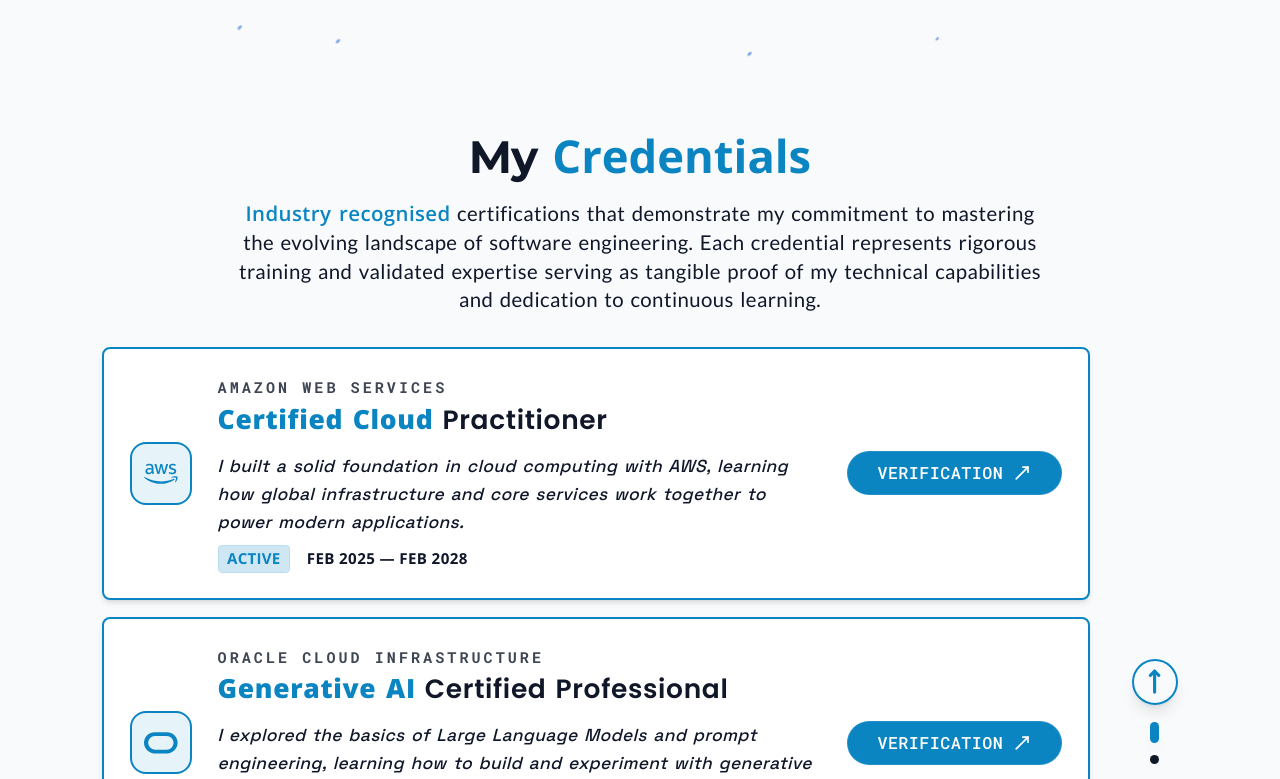
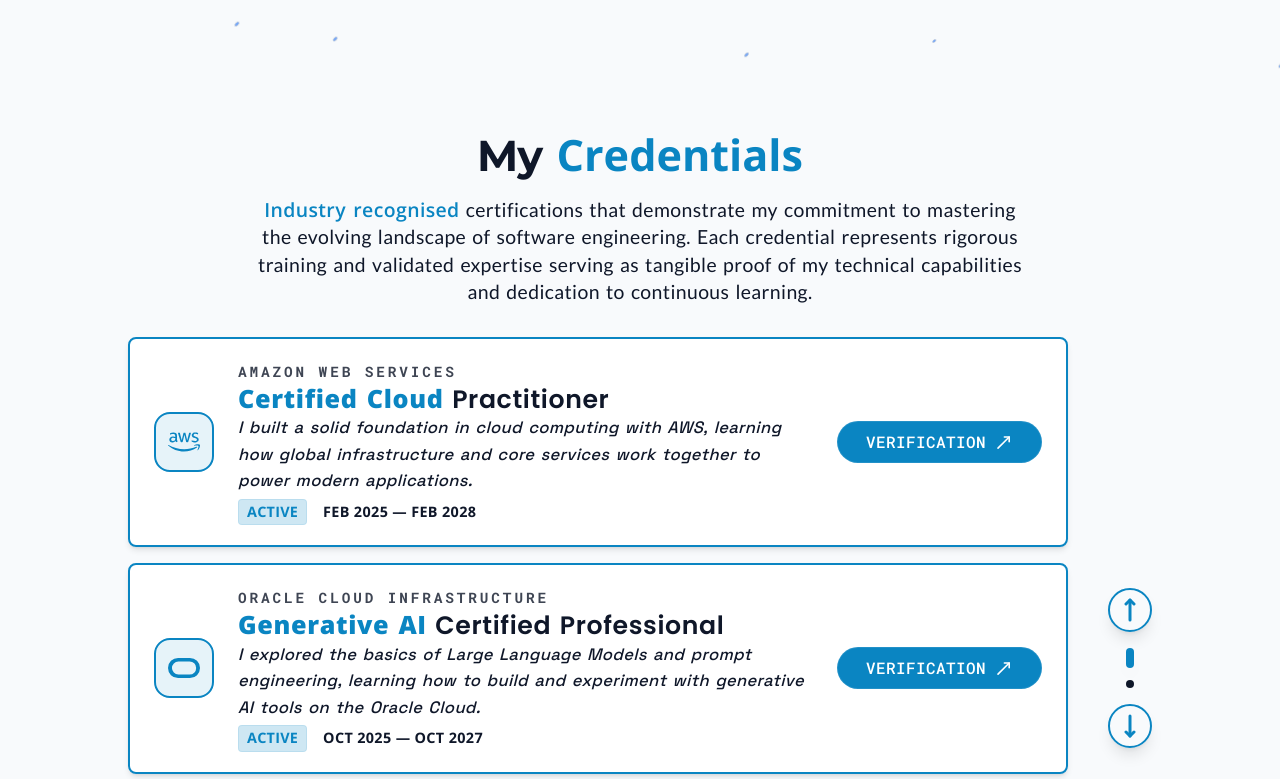
Before and after one commit to ERSA-14/ERSA_portfolio, a React (Vite) app: page / in a window 1280 px wide. Shown: the part 720-1499 px from the top of the page. Built offline with nearby package versions, Linux system fonts and the light colour scheme; a web font is replaced by a local one.

Commit message:
minor fixes with UI/ux

```diff
--- a/src/components/Certifications.jsx
+++ b/src/components/Certifications.jsx
@@ -127,21 +127,21 @@
             {visibleCerts.map((cert, index) => (
               <div
                 key={index}
-                className="bg-card gradient-border p-4 md:p-6 rounded-xl shadow-md card-hover flex flex-col md:flex-row items-center gap-4 md:gap-6 group relative overflow-hidden transition-all duration-300 border border-border/50 w-full animate-in fade-in slide-in-from-bottom-4 duration-500"
+                className="bg-card gradient-border py-4 px-4 md:py-5 md:px-6 rounded-xl shadow-md card-hover flex flex-col md:flex-row items-center gap-4 md:gap-6 group relative overflow-hidden transition-all duration-300 border border-border/50 w-full animate-in fade-in slide-in-from-bottom-4 duration-500"
               >
                 {/* Icon Container */}
                 <div className="relative border-2 border-primary p-4 md:p-3 bg-primary/10 rounded-xl text-primary shadow-[0_0_10px_rgba(var(--primary),0.1)] transition-transform duration-500 shrink-0">
                   {cert.icon}
                 </div>
 
-                <div className="relative z-10 flex-1 text-center md:text-left flex flex-col justify-center gap-1">
+                <div className="relative z-10 flex-1 text-center md:text-left flex flex-col justify-center gap-0">
                   <div>
                     <span className="text-xs md:text-sm font-bold tracking-[.2em] uppercase opacity-80 leading-none font-['Roboto_Mono']">
                       {cert.issuer}
                     </span>
                   </div>
 
-                  <h3 className="text-xl md:text-2xl font-bold leading-tight font-['Poppins'] tracking-wide">
+                  <h3 className="text-xl md:text-2xl font-bold leading-tight font-['Poppins'] tracking-wide mb-0">
                     {cert.title
                       .split(
                         /(Certified Cloud|Generative AI|Data Science|AI Vector Search|Migration Architect)/
--- a/src/components/Contact.jsx
+++ b/src/components/Contact.jsx
@@ -158,7 +158,7 @@
       key="message"
       className="group bg-card gradient-border rounded-lg overflow-hidden shadow-sm card-hover flex flex-col relative z-20 h-full p-4"
     >
-      <h3 className="text-2xl md:text-3xl font-bold mb-4 text-center font-['Poppins']">
+      <h3 className="text-xl md:text-2xl font-bold mb-4 text-center font-['Poppins']">
         Send a<span className="text-primary"> Message</span>
       </h3>
       <form
--- a/src/index.css
+++ b/src/index.css
@@ -207,35 +207,35 @@
   /* Mobile phones - smallest screens */
   @media (max-width: 640px) {
     html {
-      font-size: 0.925rem; /* ~14.8px - Reduced from 16px for better density */
+      font-size: 0.8rem; /* ~12.8px - 15% smaller for mobile */
     }
   }
 
   /* Tablets portrait and small tablets */
   @media (min-width: 641px) and (max-width: 768px) {
     html {
-      font-size: 0.95rem; /* ~15.2px */
+      font-size: 0.85rem; /* ~13.6px - 15% smaller for small tablets */
     }
   }
 
   /* Tablets landscape and medium tablets */
   @media (min-width: 769px) and (max-width: 1024px) {
     html {
-      font-size: 1rem; /* ~16px */
+      font-size: 0.95rem; /* ~15.2px - 5% smaller */
     }
   }
 
   /* Large tablets and small desktops */
   @media (min-width: 1025px) and (max-width: 1280px) {
     html {
-      font-size: 1.05rem; /* ~16.8px */
+      font-size: 1rem; /* ~16px - 5% smaller */
     }
   }
 
   /* Desktop and larger */
   @media (min-width: 1281px) {
     html {
-      font-size: var(--text-base);
+      font-size: 1rem; /* ~16px - 5% smaller for desktop */
     }
   }
 
```
